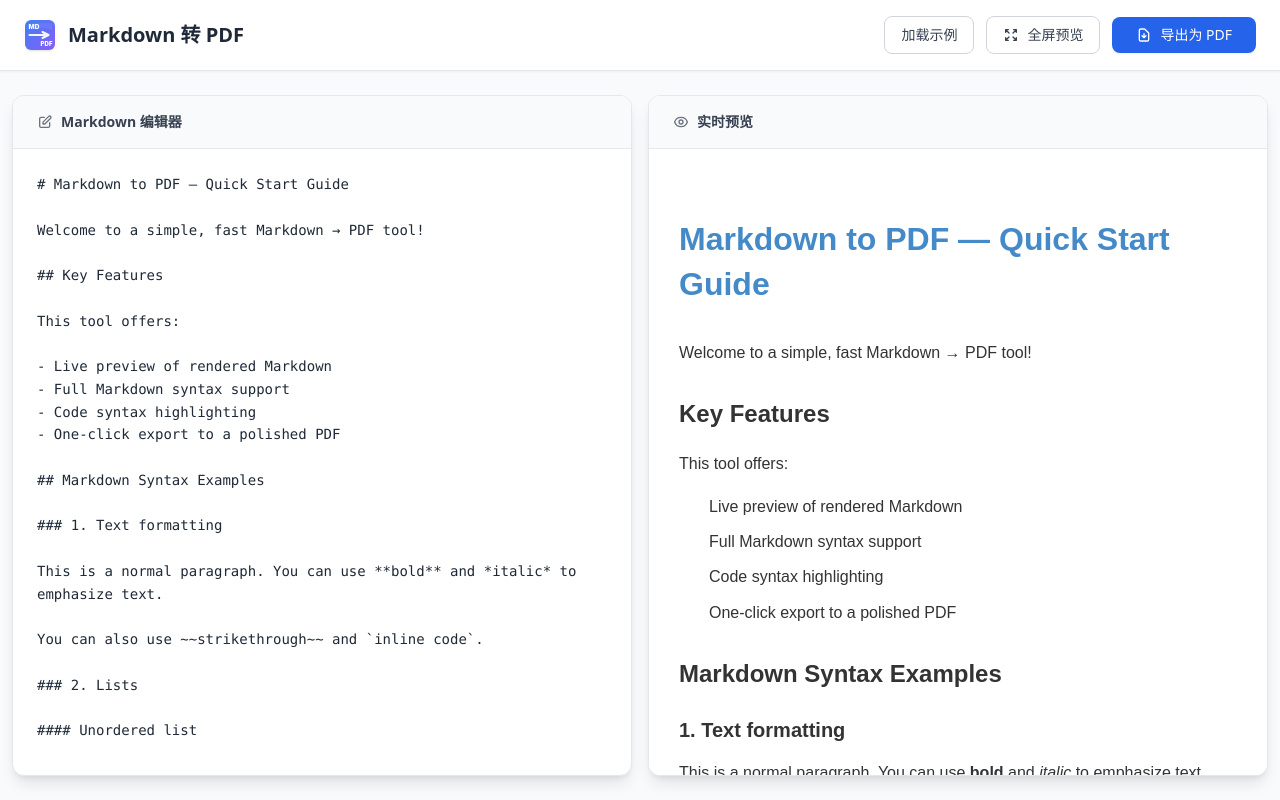
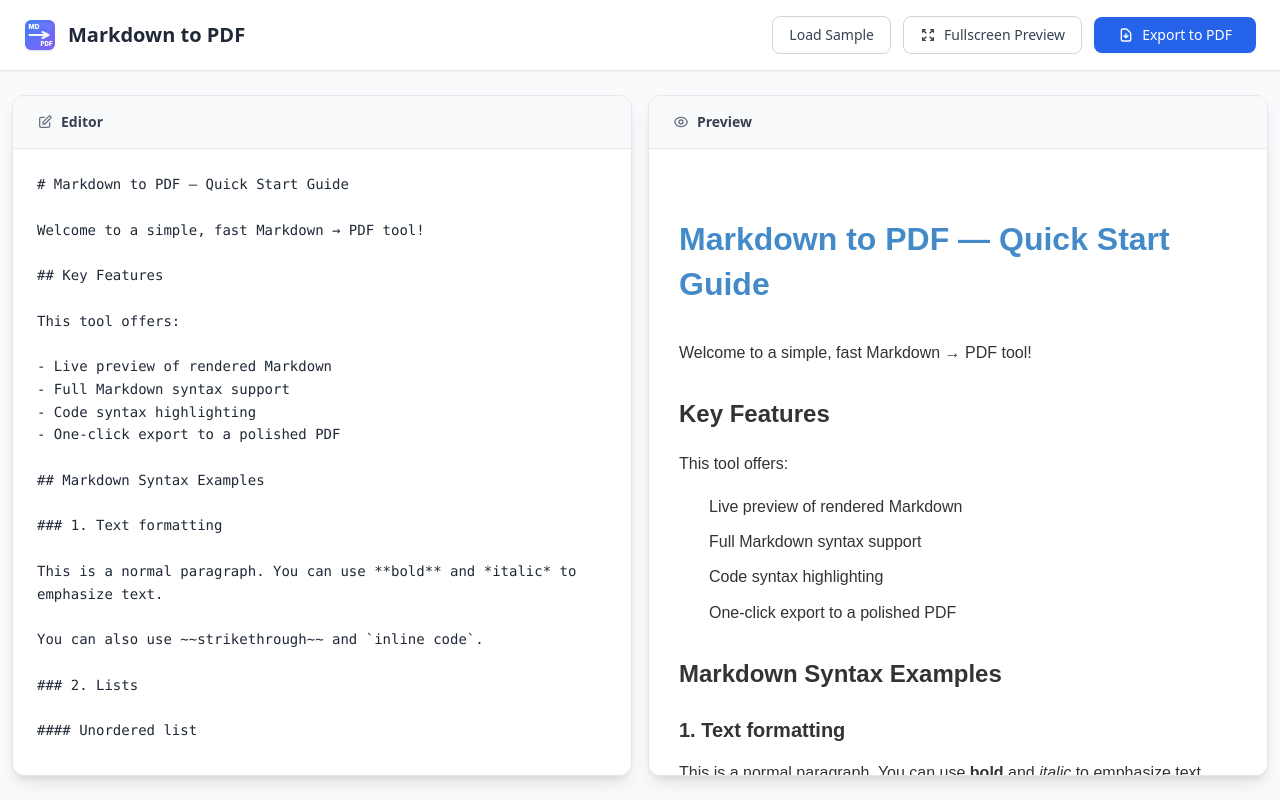
Before and after one commit to zhouhao/markdown-to-pdf, a React (Vite) app: page / in a window 1280 px wide. Built offline with nearby package versions, Linux system fonts and the light colour scheme.

Commit message:
Translate UI text elements to English for consistency

```diff
--- a/src/components/AppHeader.tsx
+++ b/src/components/AppHeader.tsx
@@ -14,7 +14,7 @@ const AppHeader: React.FC<AppHeaderProps> = ({ onLoadSample, onExportPdf, onTogg
         <div className="flex items-center justify-between">
           <div className="flex items-center space-x-3">
             <img src="/logo.svg" alt="Markdown to PDF logo" className="w-8 h-8 rounded-lg shadow-sm" />
-            <h1 className="text-xl font-semibold text-gray-800">Markdown 转 PDF</h1>
+            <h1 className="text-xl font-semibold text-gray-800">Markdown to PDF</h1>
           </div>
 
           <div className="flex items-center space-x-3">
@@ -22,17 +22,17 @@ const AppHeader: React.FC<AppHeaderProps> = ({ onLoadSample, onExportPdf, onTogg
               onClick={onLoadSample}
               className="px-4 py-2 text-sm font-medium text-gray-700 bg-white border border-gray-300 rounded-lg hover:bg-gray-50 transition-colors duration-200"
             >
-              加载示例
+              Load Sample
             </button>
             <button
               onClick={onToggleFullscreen}
               className="px-4 py-2 text-sm font-medium text-gray-700 bg-white border border-gray-300 rounded-lg hover:bg-gray-50 transition-colors duration-200 flex items-center space-x-2"
-              title="全屏预览（打印模式）"
+              title="Fullscreen Preview（打印模式）"
             >
               <svg className="w-4 h-4" fill="none" stroke="currentColor" viewBox="0 0 24 24">
                 <path strokeLinecap="round" strokeLinejoin="round" strokeWidth={2} d="M4 8V4m0 0h4M4 4l5 5m11-1V4m0 0h-4m4 0l-5 5M4 16v4m0 0h4m-4 0l5-5m11 5l-5-5m5 5v-4m0 4h-4" />
               </svg>
-              <span>全屏预览</span>
+              <span>Fullscreen Preview</span>
             </button>
             <button
               onClick={onExportPdf}
@@ -52,7 +52,7 @@ const AppHeader: React.FC<AppHeaderProps> = ({ onLoadSample, onExportPdf, onTogg
                   <svg className="w-4 h-4" fill="none" stroke="currentColor" viewBox="0 0 24 24">
                     <path strokeLinecap="round" strokeLinejoin="round" strokeWidth={2} d="M12 10v6m0 0l-3-3m3 3l3-3m2 8H7a2 2 0 01-2-2V5a2 2 0 012-2h5.586a1 1 0 01.707.293l5.414 5.414a1 1 0 01.293.707V19a2 2 0 01-2 2z" />
                   </svg>
-                  <span>导出为 PDF</span>
+                  <span>Export to PDF</span>
                 </>
               )}
             </button>
--- a/src/components/EditorPanel.tsx
+++ b/src/components/EditorPanel.tsx
@@ -13,7 +13,7 @@ const EditorPanel: React.FC<EditorPanelProps> = ({ value, onChange }) => {
           <svg className="w-4 h-4 mr-2 text-gray-500" fill="none" stroke="currentColor" viewBox="0 0 24 24">
             <path strokeLinecap="round" strokeLinejoin="round" strokeWidth={2} d="M11 5H6a2 2 0 00-2 2v11a2 2 0 002 2h11a2 2 0 002-2v-5m-1.414-9.414a2 2 0 112.828 2.828L11.828 15H9v-2.828l8.586-8.586z" />
           </svg>
-          Markdown 编辑器
+          Editor
         </h2>
       </div>
       <div className="flex-1 p-6">
--- a/src/components/PreviewPanel.tsx
+++ b/src/components/PreviewPanel.tsx
@@ -24,7 +24,7 @@ const PreviewPanel: React.FC<PreviewPanelProps> = ({ markdownContent }) => {
             <path strokeLinecap="round" strokeLinejoin="round" strokeWidth={2} d="M15 12a3 3 0 11-6 0 3 3 0 016 0z" />
             <path strokeLinecap="round" strokeLinejoin="round" strokeWidth={2} d="M2.458 12C3.732 7.943 7.523 5 12 5c4.478 0 8.268 2.943 9.542 7-1.274 4.057-5.064 7-9.542 7-4.477 0-8.268-2.943-9.542-7z" />
           </svg>
-          实时预览
+          Preview
         </h2>
       </div>
       <div className="flex-1 overflow-auto">
```
